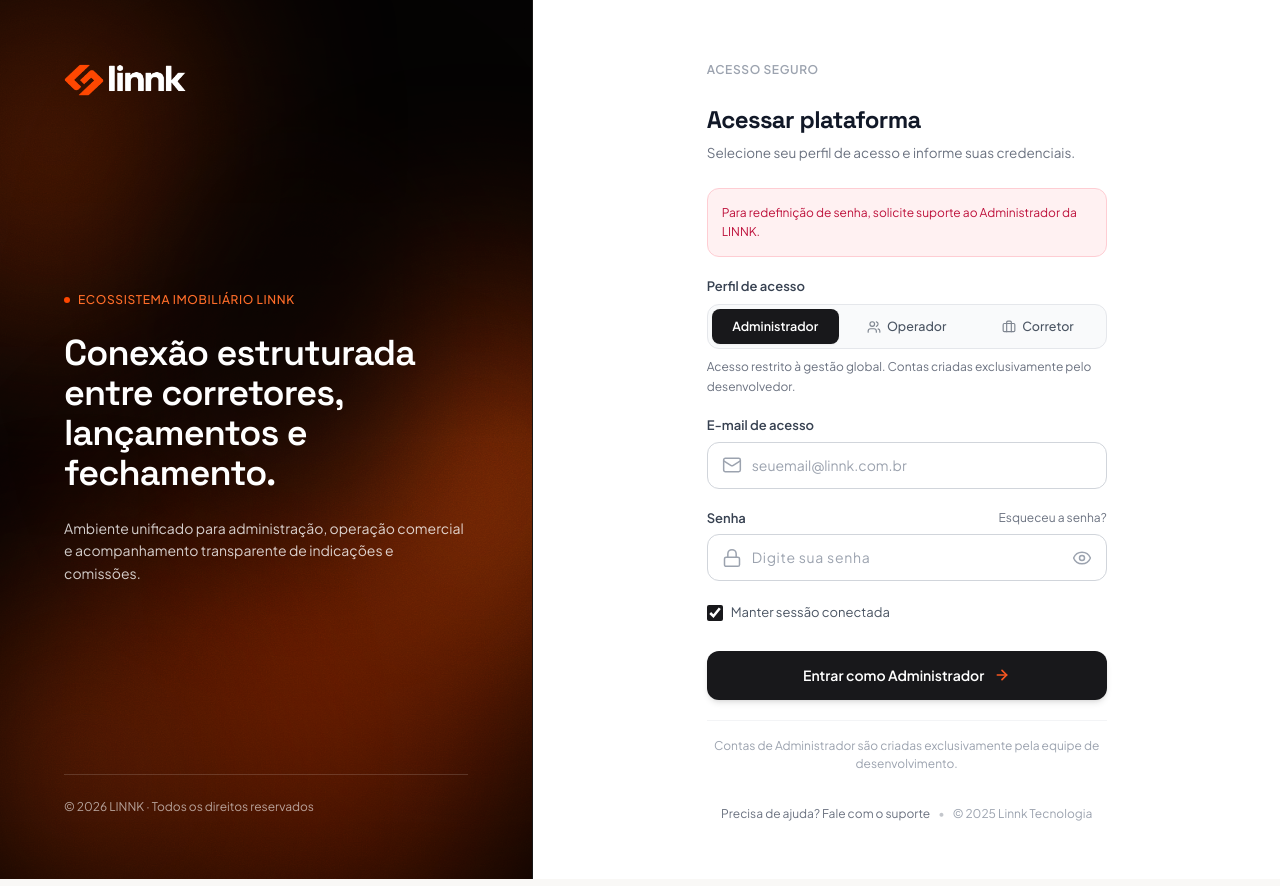
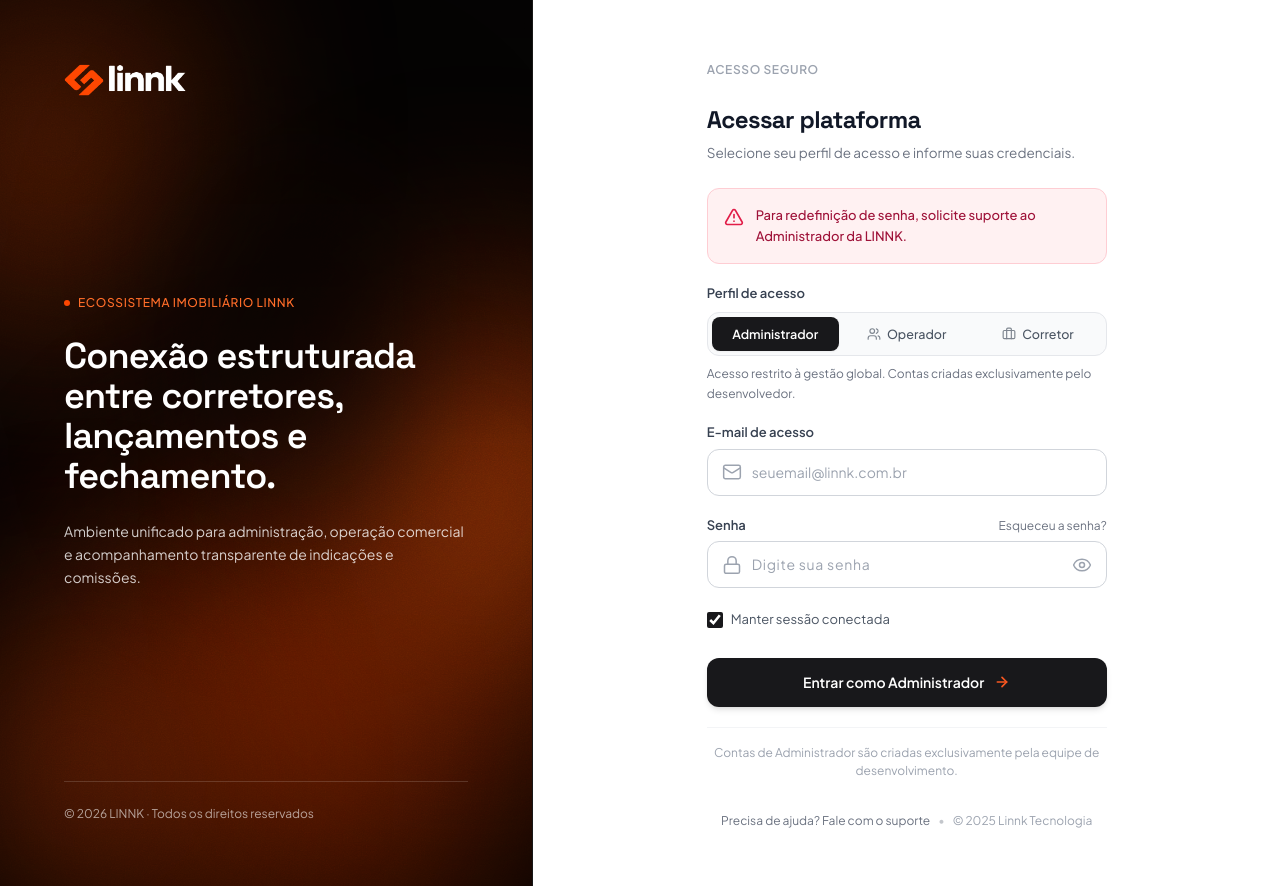
Before and after one commit to vitor-nery11/linnk, a React (Vite) app in the folder client/: page / in a window 1280 px wide. Both pictures are taken after a click on the button "Esqueceu a senha?". Built offline with nearby package versions, Linux system fonts and the light colour scheme; no server answers.

Commit message:
fix(auth): impedir entrada no painel para usuarios nao autorizados em adm/operador

```diff
--- a/client/src/app/AppContext.tsx
+++ b/client/src/app/AppContext.tsx
@@ -236,6 +236,7 @@ export const AppProvider: React.FC<{ children: React.ReactNode }> = ({ children
   const lastLoadTimeRef = useRef<number>(0);
   const isMountedRef = useRef<boolean>(true);
   const currentUserRef = useRef<User | null>(null);
+  const isAuthenticatingRef = useRef<boolean>(false);
 
   useEffect(() => {
     currentUserRef.current = currentUser;
@@ -358,6 +359,16 @@ export const AppProvider: React.FC<{ children: React.ReactNode }> = ({ children
 
     // Listener para eventos de autenticação do Supabase (login, logout, refresh de token)
     const { data: authSubscription } = supabase.auth.onAuthStateChange(async (event, session) => {
+      // Se estiver no meio do fluxo explícito de login (loginWithCredentials),
+      // não aplica o usuário automaticamente até que a verificação de permissão/papel seja concluída
+      if (isAuthenticatingRef.current) {
+        if (event === 'SIGNED_OUT') {
+          currentUserRef.current = null;
+          setCurrentUser(null);
+        }
+        return;
+      }
+
       if (event === 'SIGNED_OUT') {
         currentUserRef.current = null;
         setCurrentUser(null);
@@ -402,6 +413,8 @@ export const AppProvider: React.FC<{ children: React.ReactNode }> = ({ children
       return { ok: false, error: 'Supabase não está configurado no ambiente.' };
     }
 
+    isAuthenticatingRef.current = true;
+    try {
       // 1. Tentar autenticação via Supabase Auth (sem auto-cadastro)
       const authRes = await SupabaseService.signIn(cleanEmail, password);
 
@@ -421,14 +434,14 @@ export const AppProvider: React.FC<{ children: React.ReactNode }> = ({ children
             return {
               ok: false,
               error:
-              'Credenciais inválidas. Contas de Administrador são restritas e criadas exclusivamente pelo desenvolvedor.',
+                'Você não é um usuário autorizado. Contas de Administrador são restritas e criadas exclusivamente pelo desenvolvedor.',
             };
           }
           if (role === 'OPERATOR') {
             return {
               ok: false,
               error:
-              'Credenciais inválidas. Contas de Operador são restritas e criadas exclusivamente pelo desenvolvedor.',
+                'Você não é um usuário autorizado. Contas de Operador são restritas e criadas exclusivamente pelo desenvolvedor.',
             };
           }
           return {
@@ -453,7 +466,7 @@ export const AppProvider: React.FC<{ children: React.ReactNode }> = ({ children
         return {
           ok: false,
           error:
-          'Acesso negado: sua conta não possui privilégios de Administrador. Contas administrativas são criadas exclusivamente pelo desenvolvedor.',
+            'Você não é um usuário autorizado para acessar como Administrador. Contas administrativas são criadas exclusivamente pelo desenvolvedor.',
         };
       }
 
@@ -462,7 +475,7 @@ export const AppProvider: React.FC<{ children: React.ReactNode }> = ({ children
         return {
           ok: false,
           error:
-          'Acesso negado: sua conta não possui privilégios de Operador. Contas de operador são criadas exclusivamente pelo desenvolvedor.',
+            'Você não é um usuário autorizado para acessar como Operador. Contas de operador são criadas exclusivamente pelo desenvolvedor.',
         };
       }
 
@@ -477,6 +490,9 @@ export const AppProvider: React.FC<{ children: React.ReactNode }> = ({ children
       applyAuthenticatedUser(sessionUser);
       await loadRemoteData(true);
       return { ok: true };
+    } finally {
+      isAuthenticatingRef.current = false;
+    }
   };
 
   const logout = async () => {
--- a/client/src/features/auth/LoginScreen.tsx
+++ b/client/src/features/auth/LoginScreen.tsx
@@ -7,6 +7,7 @@ import {
   Lock,
   Mail,
   Users,
+  AlertTriangle,
 } from 'lucide-react';
 import { useApp } from '../../app/AppContext';
 import { UserRole } from '../../app/types';
@@ -219,8 +220,12 @@ export const LoginScreen: React.FC<LoginScreenProps> = ({
             </div>
 
             {errorMsg && (
-              <div className="mb-5 p-3.5 rounded-xl bg-rose-50 border border-rose-200 text-xs text-rose-700 leading-relaxed">
-                {errorMsg}
+              <div
+                role="alert"
+                className="mb-5 p-4 rounded-xl bg-rose-50 border border-rose-200 text-xs sm:text-[13px] text-rose-800 leading-relaxed flex items-start gap-3 shadow-xs animate-fadeIn"
+              >
+                <AlertTriangle className="w-5 h-5 text-rose-600 shrink-0 mt-0.5" />
+                <div className="flex-1 font-medium">{errorMsg}</div>
               </div>
             )}
 
```
Lines whose indentation alone changed are shown as unchanged.
